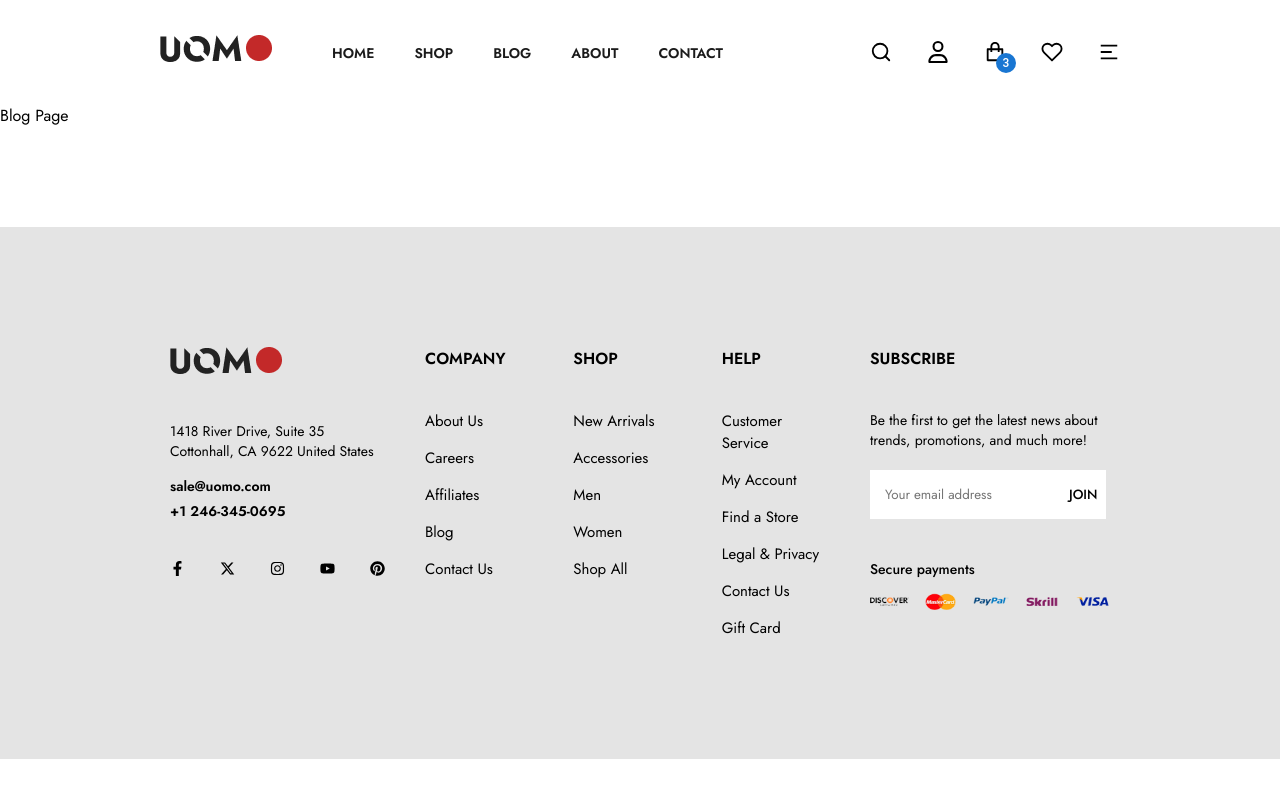
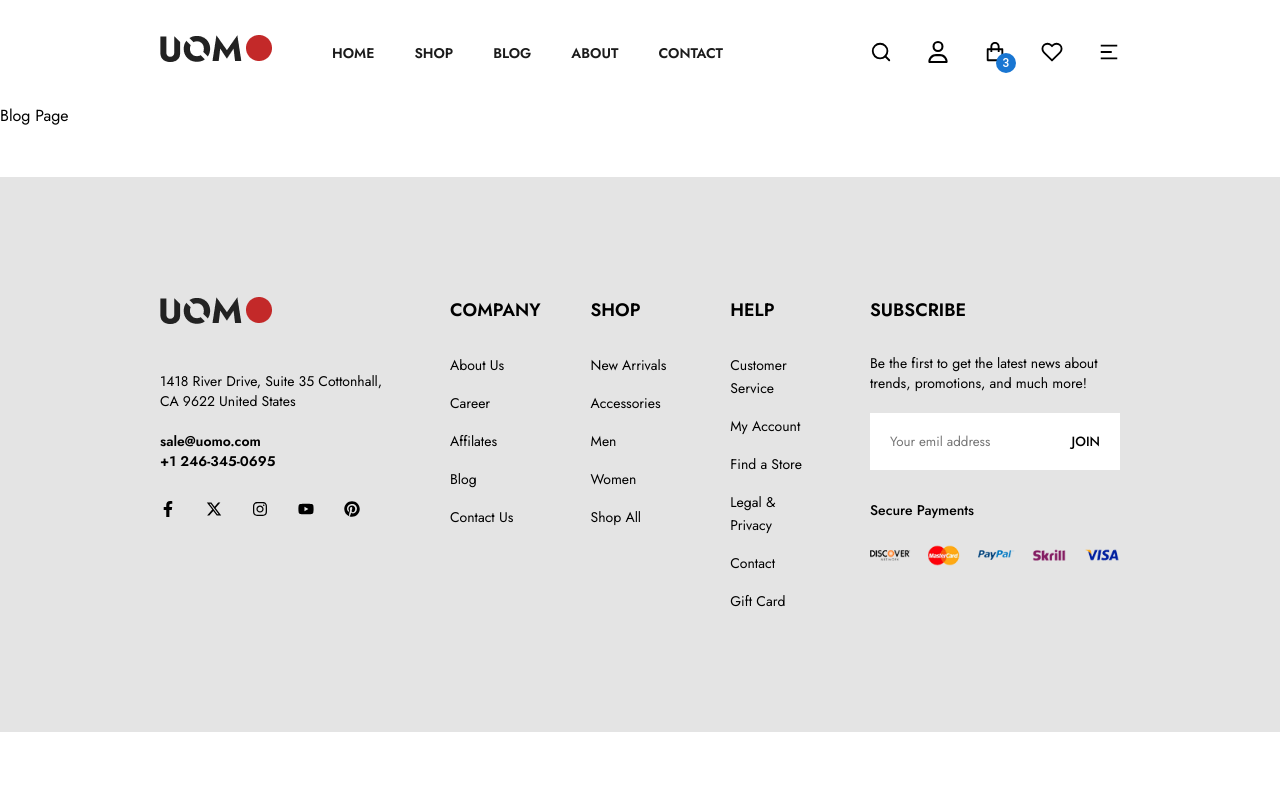
Before and after one commit to TopSecretStar/ecommerce-website, a React (Create React App) app: page /blog in a window 1280 px wide. Built offline with nearby package versions, Linux system fonts and the light colour scheme.

Commit message:
Update footer layout and styles

```diff
--- a/src/Components/Footer/Footer.css
+++ b/src/Components/Footer/Footer.css
@@ -1,117 +1,167 @@
 .footer {
+  padding: 120px 160px;
   background-color: #e4e4e4;
-  padding: 120px 160px;
-  margin-top: 100px;
+  margin-top: 50px;
 }
 
-.footerContainer {
+.footer__container {
+  display: grid;
+  grid-template-columns: repeat(5, 1fr);
+  gap: 50px;
+}
+
+.footer_left {
   display: flex;
-  justify-content: space-between;
+  flex-direction: column;
   gap: 20px;
 }
 
-.footerContent {
+.footer_logo_container {
+  margin-bottom: 20px;
+}
+
+.footer_left p {
+  font-size: 14px;
+}
+
+.footer_address {
   display: flex;
   flex-direction: column;
-  gap: 40px;
-  padding: 0 10px;
-  width: 40%;
+  margin-bottom: 10px;
 }
 
-.footerAddress {
+.footer_address strong {
+  font-size: 14px;
+  font-weight: 600;
+}
+
+.social_links {
+  display: flex;
+  gap: 30px;
+  width: 240px;
+}
+
+.footer_content {
+  display: flex;
+  flex-direction: column;
+  gap: 30px;
+}
+
+.footer_content h5 {
+  font-size: 18px;
+  font-weight: 600;
+  text-transform: uppercase;
+}
+
+.links_container ul {
   display: flex;
   flex-direction: column;
   gap: 15px;
 }
 
-.footerAddress h6 {
-  font-size: 14px;
-  font-weight: 400;
+.links_container ul li {
+  list-style-type: none;
 }
 
-.footerContact {
+.links_container ul li a {
+  color: black;
+  text-decoration: none;
+  font-size: 14px;
+}
+
+.footer_right {
   display: flex;
   flex-direction: column;
-  gap: 5px;
+  gap: 30px;
 }
 
-.footerContact h4 {
-  font-size: 14px;
+.footer_right h5 {
+  font-size: 18px;
   font-weight: 600;
+  text-transform: uppercase;
 }
 
-.socialLink {
-  display: flex;
-  gap: 35px;
+.footer_right p {
+  font-size: 14px;
 }
 
-.footerContent h5 {
-  font-size: 16px;
-  text-transform: uppercase;
-  font-weight: 600;
+.footer_right form {
+  display: flex;
+  margin-top: -10px;
 }
 
-.footerContent ul {
-  display: flex;
-  flex-direction: column;
-  gap: 15px;
-}
-
-.footerContent ul li {
-  list-style-type: none;
-  font-size: 15px;
-}
-
-.footerContent ul li a {
-  text-decoration: none;
-  color: black;
-  font-weight: 400;
-}
-
-.footerContent p {
-  font-size: 14px;
-  font-weight: 400;
-}
-
-.subscribe {
-  display: flex;
-  margin-top: -20px;
-  flex-wrap: nowrap;
-}
-
-.subscribe input {
-  padding: 15px;
+.footer_right form input {
+  width: 100%;
+  padding: 19px 20px;
   border: none;
   outline: none;
 }
 
-.subscribe button {
-  background-color: #ffffff;
+.footer_right form button {
+  padding: 10px 20px;
+  background-color: white;
   color: black;
-  padding: 15px 9px;
   border: none;
   cursor: pointer;
   text-transform: uppercase;
   font-weight: 500;
 }
 
-.footerPayments {
-  display: flex;
-  flex-direction: column;
-  gap: 10px;
-}
-
-.footerPayments h6 {
+.footer_right h6 {
   font-size: 14px;
   font-weight: 500;
 }
 
-.paymentIcon {
-  height: 25px;
-  width: 240px;
+.paymentIconContainer {
+  height: 30px;
+  width: 250px;
+  margin-top: -10px;
 }
 
-.paymentIcon img {
+.paymentIconContainer img {
   width: 100%;
   height: 100%;
 }
+
+@media screen and (max-width: 1210px) {
+  .footer {
+    padding: 120px 60px;
+  }
+  .footer__container {
+    grid-template-columns: repeat(2, 1fr);
+  }
+  .footer_left {
+    gap: 10px;
+  }
+  .footer_content {
+    gap: 20px;
+  }
+  .footer_right {
+    gap: 20px;
+  }
+  .paymentIconContainer {
+    width: 200px;
+  }
+}
+
+@media screen and (max-width: 450px) {
+  .footer {
+    padding: 120px 15px;
+  }
+  .footer__container {
+    grid-template-columns: 1fr;
+    gap: 30px;
+  }
+  .footer_left {
+    gap: 10px;
+  }
+  .footer_content {
+    gap: 20px;
+  }
+  .footer_right {
+    gap: 20px;
+  }
+  .paymentIconContainer {
+    width: 150px;
+  }
+}
--- a/src/Components/Footer/Footer.jsx
+++ b/src/Components/Footer/Footer.jsx
@@ -19,114 +19,112 @@ const Footer = () => {
   return (
     <div>
       <footer className="footer">
-        <div className="footerContainer">
-          <div className="footerContent">
-            <div className="footerLogo">
-              <img src={logo} alt="" />
+        <div className="footer__container">
+          <div className="footer_left">
+            <div className="footer_logo_container">
+              <img src={logo} alt="" Z />
             </div>
-            <div className="footerAddress">
-              <h6>
-                1418 River Drive, Suite 35 Cottonhall, CA 9622 United States
-              </h6>
-              <div className="footerContact">
-                <h4>sale@uomo.com</h4>
-                <h4>+1 246-345-0695</h4>
-              </div>
+
+            <p>1418 River Drive, Suite 35 Cottonhall, CA 9622 United States</p>
+
+            <div className="footer_address">
+              <strong> sale@uomo.com </strong>
+              <strong> +1 246-345-0695 </strong>
             </div>
-            <div className="socialLink">
-              <FaFacebookF size={15} />
-              <FaXTwitter size={15} />
-              <FaInstagram size={15} />
-              <FaYoutube size={15} />
-              <FaPinterest size={15} />
+
+            <div className="social_links">
+              <FaFacebookF />
+              <FaXTwitter />
+              <FaInstagram />
+              <FaYoutube />
+              <FaPinterest />
             </div>
           </div>
-          <div className="footerContent">
+
+          <div className="footer_content">
             <h5>Company</h5>
-            <div className="linksContainer">
+            <div className="links_container">
               <ul>
                 <li>
-                  <Link to="/about">About Us</Link>
+                  <Link>About Us</Link>
                 </li>
                 <li>
-                  <Link to="/about">Careers</Link>
+                  <Link>Career</Link>
                 </li>
                 <li>
-                  <Link to="/about">Affiliates</Link>
+                  <Link>Affilates</Link>
                 </li>
                 <li>
-                  <Link to="/blog">Blog</Link>
+                  <Link>Blog</Link>
                 </li>
                 <li>
-                  <Link to="/contact">Contact Us</Link>
+                  <Link>Contact Us</Link>
                 </li>
               </ul>
             </div>
           </div>
-          <div className="footerContent">
+          <div className="footer_content">
             <h5>Shop</h5>
-            <div className="linksContainer">
+            <div className="links_container">
               <ul>
                 <li>
-                  <Link to="/about">New Arrivals</Link>
+                  <Link>New Arrivals</Link>
                 </li>
                 <li>
-                  <Link to="/about">Accessories</Link>
+                  <Link>Accessories</Link>
                 </li>
                 <li>
-                  <Link to="/about">Men</Link>
+                  <Link>Men</Link>
                 </li>
                 <li>
-                  <Link to="/blog">Women</Link>
+                  <Link>Women</Link>
                 </li>
                 <li>
-                  <Link to="/contact">Shop All</Link>
+                  <Link>Shop All</Link>
                 </li>
               </ul>
             </div>
           </div>
-          <div className="footerContent">
+          <div className="footer_content">
             <h5>Help</h5>
-            <div className="linksContainer">
+            <div className="links_container">
               <ul>
                 <li>
-                  <Link to="/about">Customer Service</Link>
+                  <Link>Customer Service</Link>
                 </li>
                 <li>
-                  <Link to="/about">My Account</Link>
+                  <Link>My Account</Link>
                 </li>
                 <li>
-                  <Link to="/about">Find a Store</Link>
+                  <Link>Find a Store</Link>
                 </li>
                 <li>
-                  <Link to="/blog">Legal & Privacy</Link>
+                  <Link>Legal & Privacy</Link>
                 </li>
                 <li>
-                  <Link to="/contact">Contact Us</Link>
+                  <Link>Contact</Link>
                 </li>
                 <li>
-                  <Link to="/contact">Gift Card</Link>
+                  <Link>Gift Card</Link>
                 </li>
               </ul>
             </div>
           </div>
-          <div className="footerContent">
+          <div className="footer_right">
             <h5>Subscribe</h5>
             <p>
               Be the first to get the latest news about trends, promotions, and
               much more!
             </p>
-            <div className="subscribe">
-              <form action="" onSubmit={handleSubscribe}>
-                <input type="text" placeholder="Your email address" required />
-                <button type="submit">Join</button>
-              </form>
-            </div>
-            <div className="footerPayments">
-              <h6>Secure payments</h6>
-              <div className="paymentIcon">
-                <img src={paymentIcon} alt="" />
-              </div>
+
+            <form onSubmit={handleSubscribe}>
+              <input type="email" placeholder="Your emil address" required />
+              <button type="submit">Join</button>
+            </form>
+
+            <h6>Secure Payments</h6>
+            <div className="paymentIconContainer">
+              <img src={paymentIcon} alt="" />
             </div>
           </div>
         </div>
```
